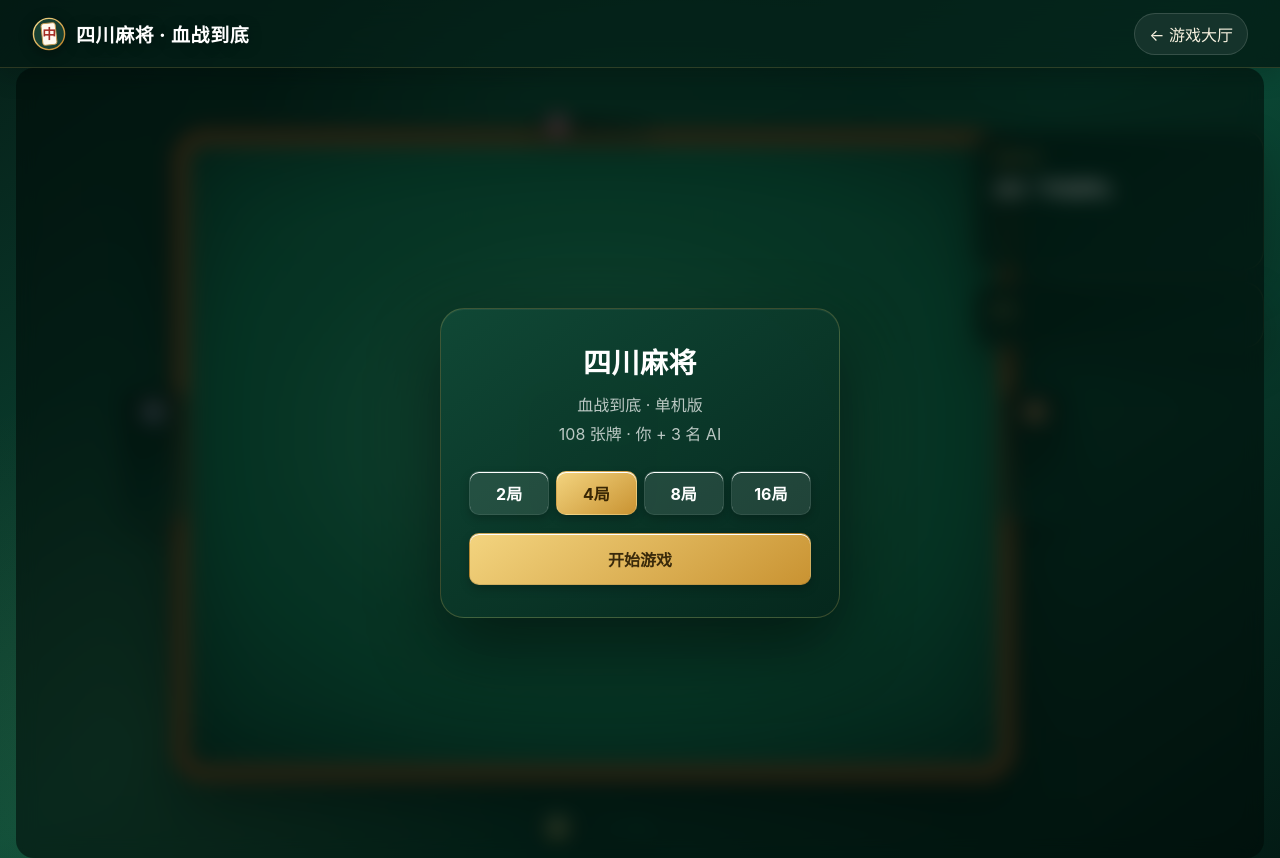
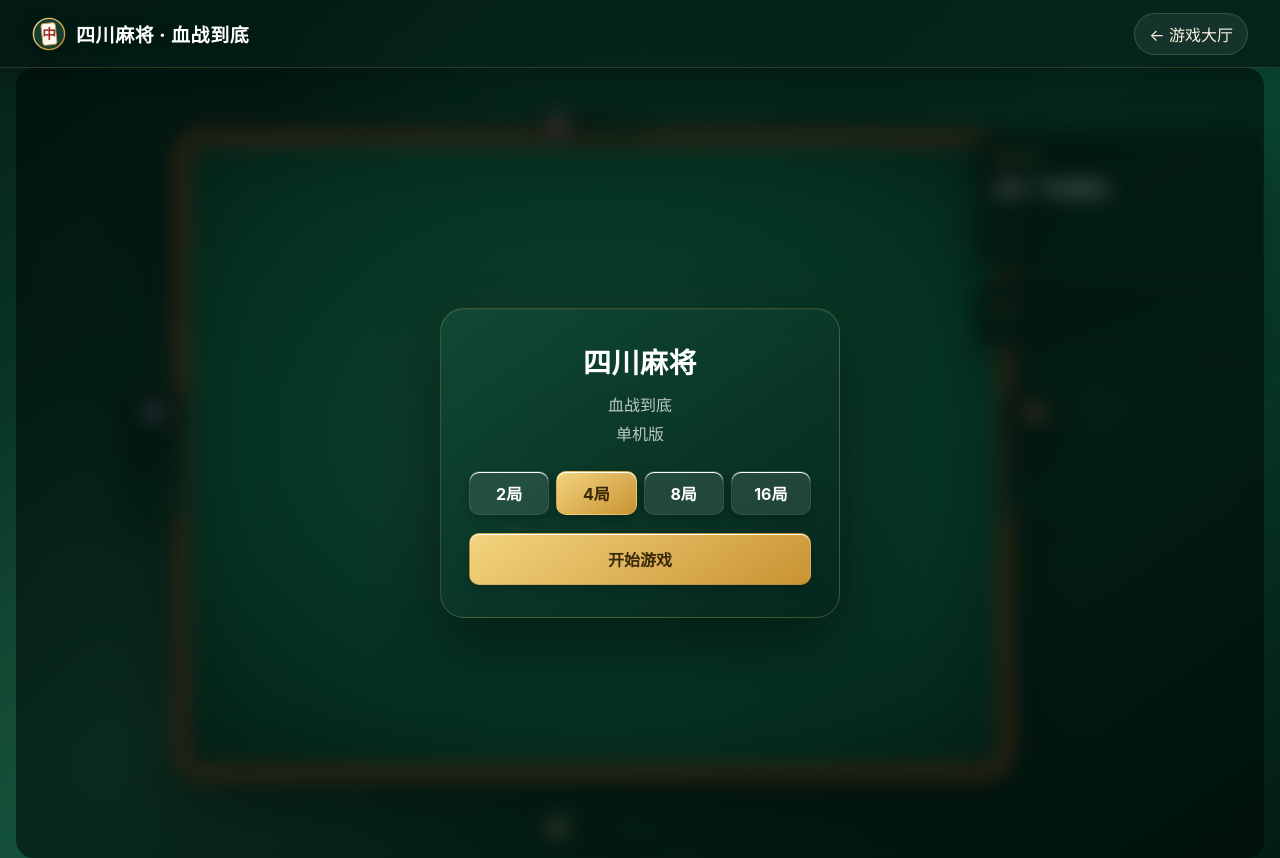
Before and after one commit to Nonsense-maker/game, a plain HTML site: page mahjong/index.html in a window 1280 px wide. Drawn offline with Linux system fonts and the light colour scheme.

Commit message:
Update index.html

```diff
--- a/mahjong/index.html
+++ b/mahjong/index.html
@@ -100,7 +100,7 @@
     <div class="start" id="startScreen">
         <div class="card">
             <h1>四川麻将</h1>
-            <p>血战到底 · 单机版<br>108 张牌 · 你 + 3 名 AI</p>
+            <p>血战到底<br>单机版</p>
             <div class="round-options" id="roundOptions">
                 <button class="round-option" data-rounds="2">2局</button>
                 <button class="round-option selected" data-rounds="4">4局</button>
```
